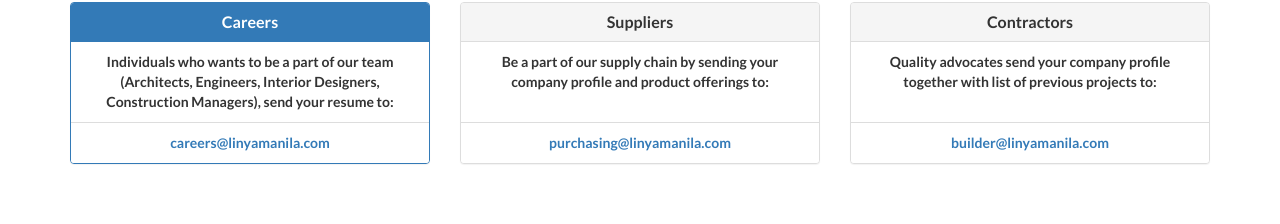
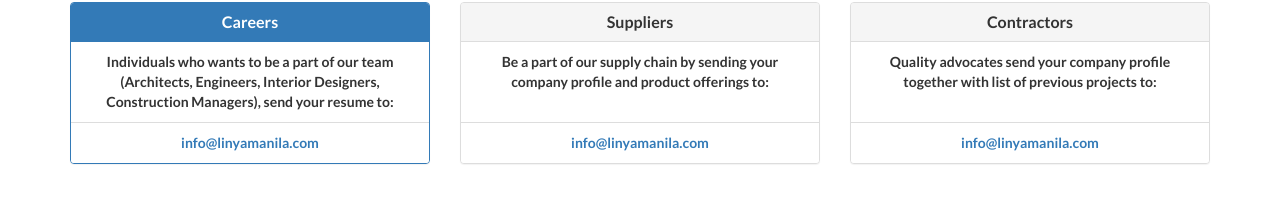
Before and after one commit to pooka08/linyamanila, a plain HTML site: page opportunities.html in a window 1280 px wide. Shown: the part 144-368 px from the top of the page. Drawn offline with Linux system fonts and the light colour scheme.

Commit message:
update email

```diff
--- a/opportunities.html
+++ b/opportunities.html
@@ -106,7 +106,7 @@
                     </div>
                     <ul class="list-group">
                         <li class="list-group-item">Individuals who wants to be a part of our team (Architects, Engineers, Interior Designers, Construction Managers), send your resume to:</li>
-                        <li class="list-group-item"><a href="mailto:careers@linyamanila.com">careers@linyamanila.com</a></li>
+                        <li class="list-group-item"><a href="mailto:info@linyamanila.com">info@linyamanila.com</a></li>
                     </ul>
                 </div>
             </div>
@@ -117,7 +117,7 @@
                     </div>
                     <ul class="list-group">
                         <li class="list-group-item">Be a part of our supply chain by sending your company profile and product offerings to:<br>&nbsp;</li>
-                        <li class="list-group-item"><a href="mailto:purchasing@linyamanila.com">purchasing@linyamanila.com</a></li>
+                        <li class="list-group-item"><a href="mailto:info@linyamanila.com">info@linyamanila.com</a></li>
                     </ul>
                 </div>
             </div>
@@ -128,7 +128,7 @@
                     </div>
                     <ul class="list-group">
                         <li class="list-group-item">Quality advocates send your company profile together with list of previous projects to:<br>&nbsp;</li>
-                        <li class="list-group-item"><a href="mailto:builder@linyamanila.com">builder@linyamanila.com</a></li>
+                        <li class="list-group-item"><a href="mailto:info@linyamanila.com">info@linyamanila.com</a></li>
                     </ul>
                 </div>
             </div>
```
